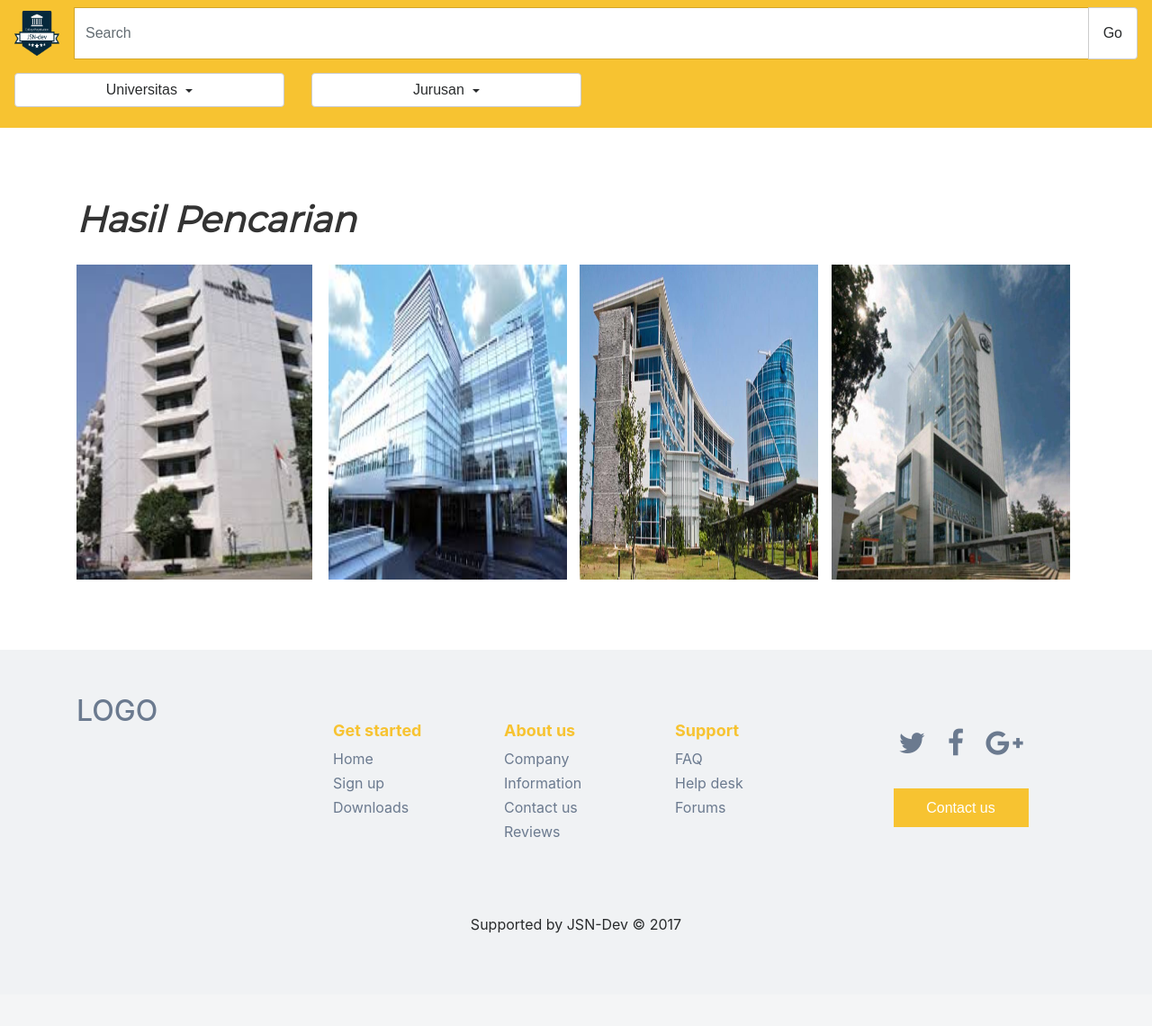
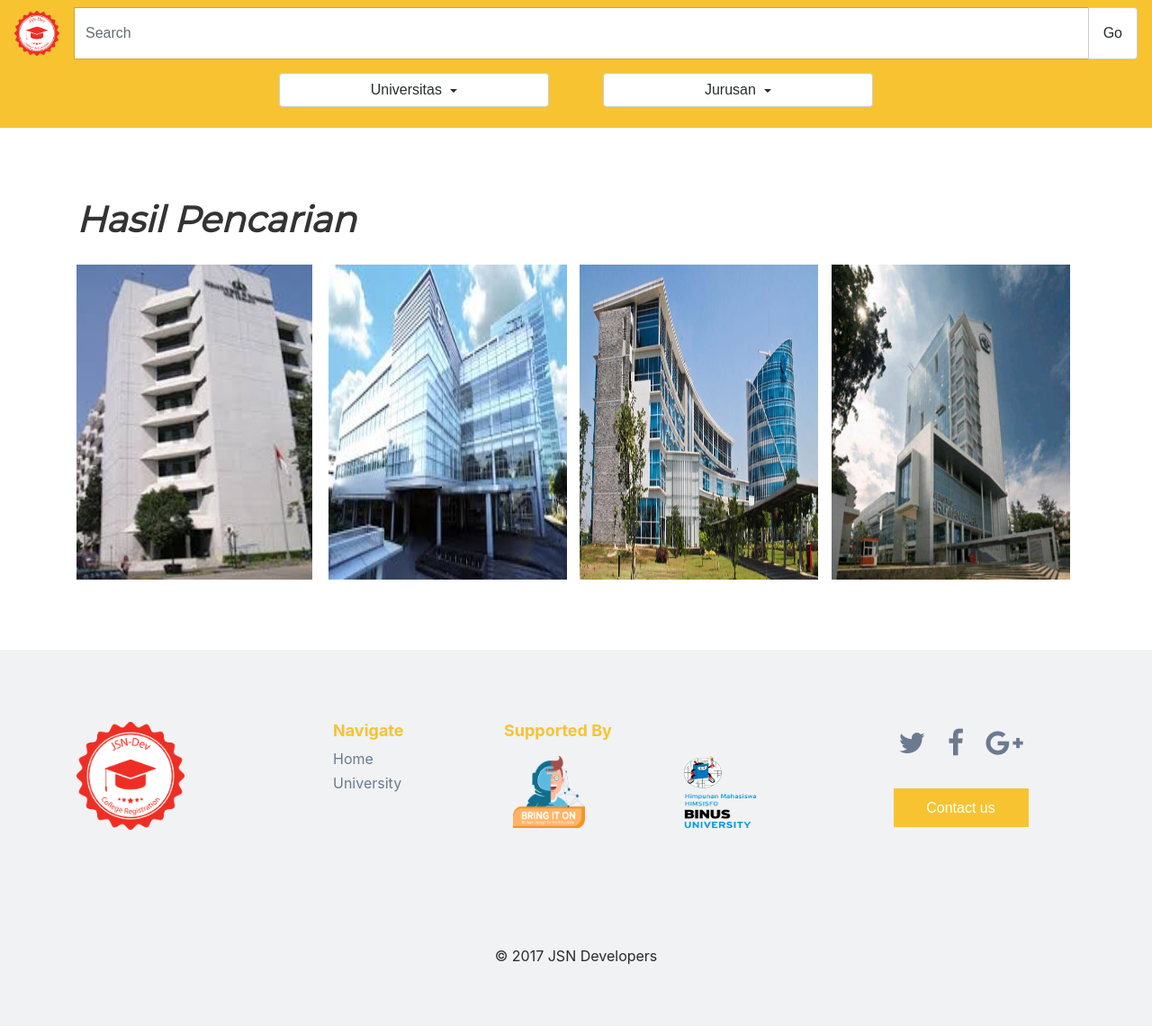
Before and after one commit to jihadaamalia/JSN-DEV, a PHP site: page /search.php in a window 1280 px wide. Shown: the whole page at 90% size. Before the commit the page ends 1037 px from the top, so only its background shows below. Run offline with PHP 8.4, Linux system fonts and the light colour scheme; some libraries are stand-ins or nearby versions.

Commit message:
perbaikin search+footer

```diff
--- a/dist/css/css.css
+++ b/dist/css/css.css
@@ -525,10 +525,10 @@ a:active {
   .cd-timeline-content .cd-date {
     position: absolute;
     width: 100%;
-    left: 80%;
+    left: 100%;
     top: 6px;
     font-size: 16px;
-    font-size: 1rem;
+    font-size: 1.1rem;
   }
   .cd-timeline-block:nth-child(even) .cd-timeline-content {
     float: right;
--- a/search.php
+++ b/search.php
@@ -5,7 +5,7 @@
     <meta name="viewport" content="width=device-width, initial-scale=1, shrink-to-fit=no">
     <meta name="description" content="">
     <meta name="author" content="">
-    <link rel="shortcut icon" href="asset/images/Untitled-1.png">
+    <link rel="shortcut icon" href="asset/images/logo.png">
 
     <title>Search Universitas</title>
 
@@ -18,7 +18,7 @@
     <nav class="navbar navbar-light" style="background-color: #f7c331;">
       <div class="input-group">
         <a class="navbar-brand" href="home.php">
-          <img src="asset/images/Untitled-1.png" width="50" height="50" alt="">
+          <img src="asset/images/logo.png" width="50" height="50" alt="">
         </a>
         <input type="text" class="form-control" placeholder="Search">
         <span class="input-group-btn">
@@ -26,20 +26,26 @@
         </span>
       </div>
       <div class="row">
+        <div class="col-md-6">
+          <div style="float:right">
             <div class="dropdown" style="margin:15px; width:300px;">
         <button class="btn btn-secondary dropdown-toggle" style="width:300px;" type="button" id="dropdownMenuButton" data-toggle="dropdown" aria-haspopup="true" aria-expanded="false"> Universitas  </button>
         <div class="dropdown-menu" aria-labelledby="dropdownMenuButton">
           <a class="dropdown-item" href="#">Universitas Binus</a>
           <a class="dropdown-item" href="#">Universitas Trisaksi</a>
           <a class="dropdown-item" href="#">Universitas Tarumanegara</a>
+        </div></div>
           </div>
         </div>
+        <div class="col-md-6">
+          <div style="float:left">
             <div class="dropdown" style="margin:15px; width:300px;">
         <button class="btn btn-secondary dropdown-toggle" style="width:300px;" type="button" id="dropdownMenuButton" data-toggle="dropdown" aria-haspopup="true" aria-expanded="false"> Jurusan  </button>
         <div class="dropdown-menu" aria-labelledby="dropdownMenuButton">
           <a class="dropdown-item" href="#">Universitas Binus</a>
           <a class="dropdown-item" href="#">Universitas Trisaksi</a>
           <a class="dropdown-item" href="#">Universitas Tarumanegara</a>
+        </div></div>
           </div>
         </div>
       </div>
@@ -109,31 +115,25 @@
     <div id= "myFooter" class="container">
       <div class="row">
         <div class="col-sm-3">
-          <h2 class="logo"><a href="#"> LOGO </a></h2>
+          <h2 class="logo"><a href="#"><img src="asset/images/logo.png" style="width:120px; height: 120px; margin: 30px 0px;"></a></h2>
         </div>
         <div class="col-sm-2">
-          <h5>Get started</h5>
+          <h5>Navigate</h5>
           <ul>
-            <li><a href="#">Home</a></li>
-            <li><a href="#">Sign up</a></li>
-            <li><a href="#">Downloads</a></li>
+            <li><a href="home.php">Home</a></li>
+            <li><a href="search.php">University</a></li>
           </ul>
         </div>
-        <div class="col-sm-2">
-          <h5>About us</h5>
-          <ul>
-            <li><a href="#">Company Information</a></li>
-            <li><a href="#">Contact us</a></li>
-            <li><a href="#">Reviews</a></li>
-          </ul>
+        <div class="col-sm-4">
+          <h5>Supported By</h5>
+          <div class="row">
+            <div class="col-sm-6">
+              <img src="asset/images/logo WDC.png" style="width:100px; height: 100px; padding:10px;">
             </div>
-        <div class="col-sm-2">
-          <h5>Support</h5>
-          <ul>
-            <li><a href="#">FAQ</a></li>
-            <li><a href="#">Help desk</a></li>
-            <li><a href="#">Forums</a></li>
-          </ul>
+            <div class="col-sm-6">
+              <img src="asset/images/logo HIMSISFO.png" style="width:100px; height: 100px; padding:10px;">
+            </div>
+          </div>
         </div>
         <div class="col-sm-3">
           <div class="social-networks">
@@ -141,12 +141,12 @@
             <a href="#" class="facebook"><i class="fa fa-facebook"></i></a>
             <a href="#" class="google"><i class="fa fa-google-plus"></i></a>
           </div>
-        <button type="button" class="btn btn-default">Contact us</button>
+          <button href="mailto:contact@jsn-dev.com?subject=Information%2E%2E%2E%20%28DD%2FMM%2FYYYY%29" type="button" class="btn btn-default">Contact us</button>
         </div>
       </div>
     </div>
     <div class="footer-copyright">
-        <center>  <p>Supported by JSN-Dev © 2017</p></center>
+      <center><p>© 2017 JSN Developers </p></center>
     </div>
   </section>
 </footer>
```
Also changed, not shown: binus.php (+18 -27 lines). Lines whose indentation alone changed are shown as unchanged.
